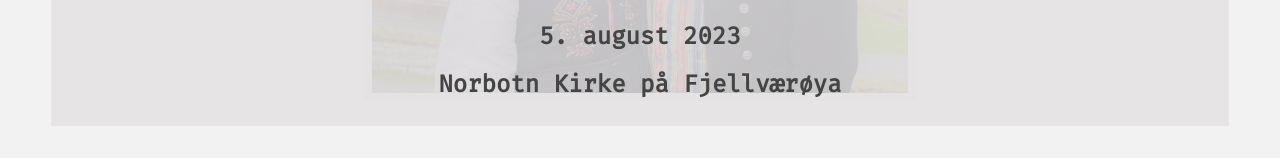
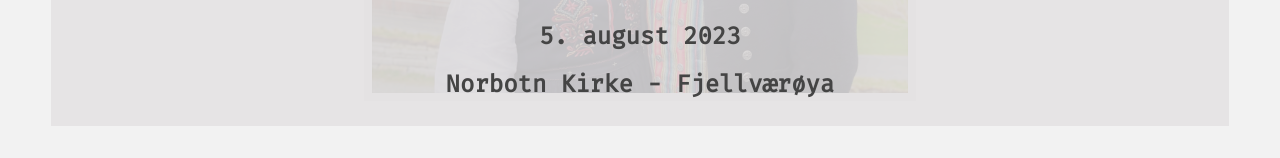
Before and after one commit to melhoos/gudrunogsimon, a React (Create React App) app: page / in a window 1280 px wide. Shown: the part 518-676 px from the top of the page. Built offline with nearby package versions, Linux system fonts and the light colour scheme.

Commit message:
Update HeadPicture.jsx

```diff
--- a/src/HeadPicture.jsx
+++ b/src/HeadPicture.jsx
@@ -11,7 +11,7 @@ const HeadPicture = () => {
             5. august 2023
         </h2>
         <h2>
-            Norbotn Kirke på Fjellværøya
+            Norbotn Kirke - Fjellværøya
         </h2>
       </div>
     </div>
```
